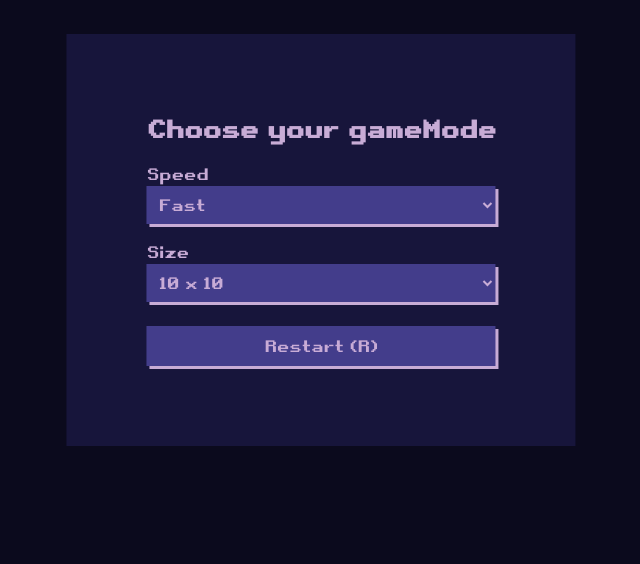
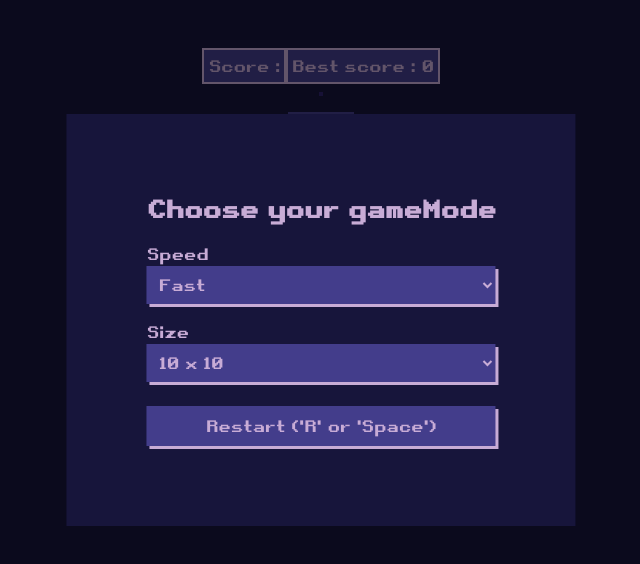
Before and after one commit to MathisLatimier/Snake-Js, a Vue app: page / in a window 1280 px wide. Shown: the top 564 px of the page, without its empty margins (319-959 px from the left). Built offline with nearby package versions, Linux system fonts and the light colour scheme.

Commit message:
modification style + ajout new best score

```diff
--- a/src/App.vue
+++ b/src/App.vue
@@ -18,9 +18,10 @@ const gridSize = ref(10);
 let matrice = ref()
 
 const end = ref(true)
+const newBestScore = ref(false)
 let snake
 let direction
-let score = ref(0)
+let score = ref(null)
 let bestScore = ref(0)
 let snakeHead
 let speed = ref(200)
@@ -40,11 +41,12 @@ onMounted(()=> {
 const startGame = () => {
   const size = parseInt(gridSize.value)
   matrice.value = Array.from({ length: size }, () => Array(size).fill(0))
-  snake = [{ x: (Math.floor(size / 2)) - (Math.floor(size / 4)), y: (Math.floor(size / 2 )) - 1 }];
+  snake = [{ x: (Math.floor(size / 2)) - (Math.floor(size / 4)), y: (Math.floor(size / 2 )) }];
   matrice.value[snake[0].x][snake[0].y] = 1;
   end.value = false
   score.value = 0
   currentSpeed = speed.value
+  newBestScore.value = false
   let storedBestScore = localStorage.getItem(`bestScore-${currentSpeed}-${size}`);
   if (storedBestScore) {
     bestScore.value = parseInt(storedBestScore);
@@ -68,6 +70,7 @@ function gameLoop() {
     setTimeout(gameLoop, currentSpeed); // Refaire la boucle après 200ms
   } else {
     if (score.value > bestScore.value) {
+      newBestScore.value = true
       bestScore.value = score.value
       localStorage.setItem(`bestScore-${currentSpeed}-${size}`, score.value);
     }
@@ -165,7 +168,7 @@ document.addEventListener('keydown', (event) => {
   if ((event.key === 'ArrowDown' || event.key === 's') && direction.y !== -1) direction = { x: 0, y: 1 };
   if ((event.key === 'ArrowLeft' || event.key === 'q') && direction.x !== 1) direction = { x: -1, y: 0 };
   if ((event.key === 'ArrowRight' || event.key === 'd') && direction.x !== -1) direction = { x: 1, y: 0 };
-  if (event.key === 'r') startGame();
+  if (event.key === 'r' || event.key === ' ') startGame();
 });
 
 
@@ -182,6 +185,12 @@ document.addEventListener('keydown', (event) => {
       <div v-if="end" class="absolute top-0 w-screen h-screen bg-black/50">
         <div class="bg-[#17153B] restart-panel p-20 left-1/2">
           <div class="flex flex-col gap-4">
+            <div v-if="score" class="flex justify-between items-center">
+              <p>Score : {{ score }}</p>
+              <p>Best score : {{ bestScore }}</p>
+
+            </div>
+            <h1 v-if="newBestScore" class="bestScore text-3xl">New Best Score !!!</h1>
             <h1 class="text-2xl font-semibold">Choose your gameMode</h1>
             <label for="speed" class="flex flex-col">
               Speed
@@ -203,7 +212,7 @@ document.addEventListener('keydown', (event) => {
               </select>
             </label>
 
-            <button @click="startGame()" class="text-[#C8ACD6] text-nowrap w-full mt-2">Restart (R)</button>
+            <button @click="startGame()" class="text-[#C8ACD6] text-nowrap w-full mt-2">Restart ('R' or 'Space')</button>
 
         </div>
 
@@ -211,13 +220,13 @@ document.addEventListener('keydown', (event) => {
         </div>
 
       <div class="flex flex-col justify-center items-center gap-2 w-40 action-button mt-4">
-        <button @click="changeDirection('up')">Up (Z)</button>
+        <button @click="changeDirection('up')">▲ (Z)</button>
         <div class="flex gap-2 justify-between">
-          <button @click="changeDirection('left')">Left (Q)</button>
-          <button @click="changeDirection('right')">Right (D)</button>
+          <button @click="changeDirection('left')">◄ (Q)</button>
+          <button @click="changeDirection('down')">▼ (S)</button>
+          <button @click="changeDirection('right')">►	(D)</button>
         </div>
 
-        <button @click="changeDirection('down')">Down (S)</button>
 
       </div>
 
@@ -243,13 +252,15 @@ body {
 #gameBoard {
   display: flex;
   border: 2px solid #2E236C;
+  background: #433D8B;
+
 
 }
 
 .restart-panel {
   position: absolute;
   left: 50%;
-  top: 30%;
+  top: 40%;
   transform: translate(-50%, -50%);
 }
 
@@ -261,17 +272,25 @@ body {
 
 .snake {
   background: #c185df;
+  border: 2px solid #433D8B;
+  border-radius: 20%;
+
 }
 
 .head {
   background: #AD49E1;
+  border: none;
+  border-radius: 30%;
+
 }
 
 .apple {
   background-color: #e733d8;
+  border-radius: 40%;
 }
 
 button, select {
+  text-wrap: nowrap;
   background-color: #433D8B;
   border: 2px solid 2E236C;
   min-width: 4rem;
@@ -295,4 +314,29 @@ button:active {
 input, select {
   background-color: #433D8B;
 }
+
+/* Make an annimation of the text color of the New Best Score */
+.bestScore {
+  text-shadow: -5px 0px #433D8B;
+  animation: colorChange 5s infinite;
+}
+
+@keyframes colorChange {
+  0% {
+    color: #C8ACD6;
+  }
+  20% {
+    color: yellow;
+  }
+  40% {
+    color: rgb(255, 0, 140);
+  }
+  60% {
+    color: rgb(0, 162, 255);
+  }
+  80% {
+    color: #4ee649;
+  }
+}
+
 </style>
```
